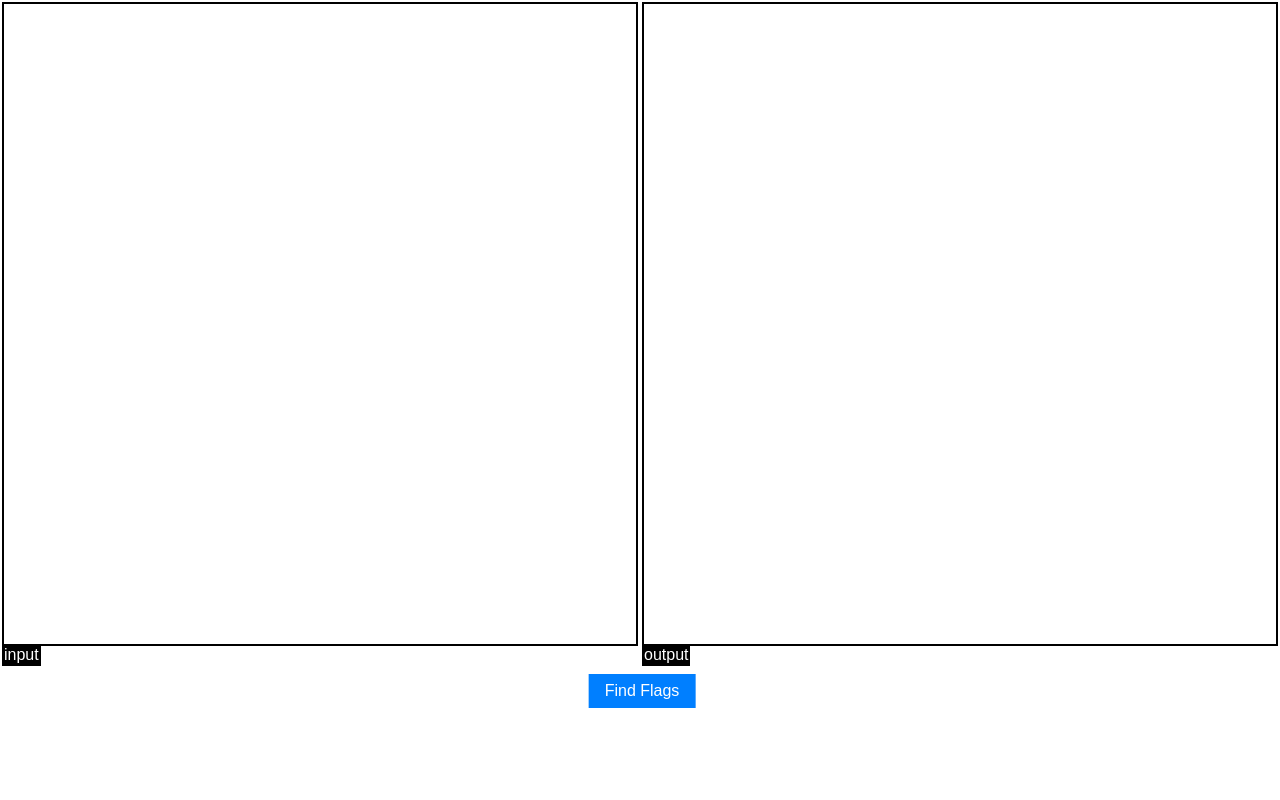
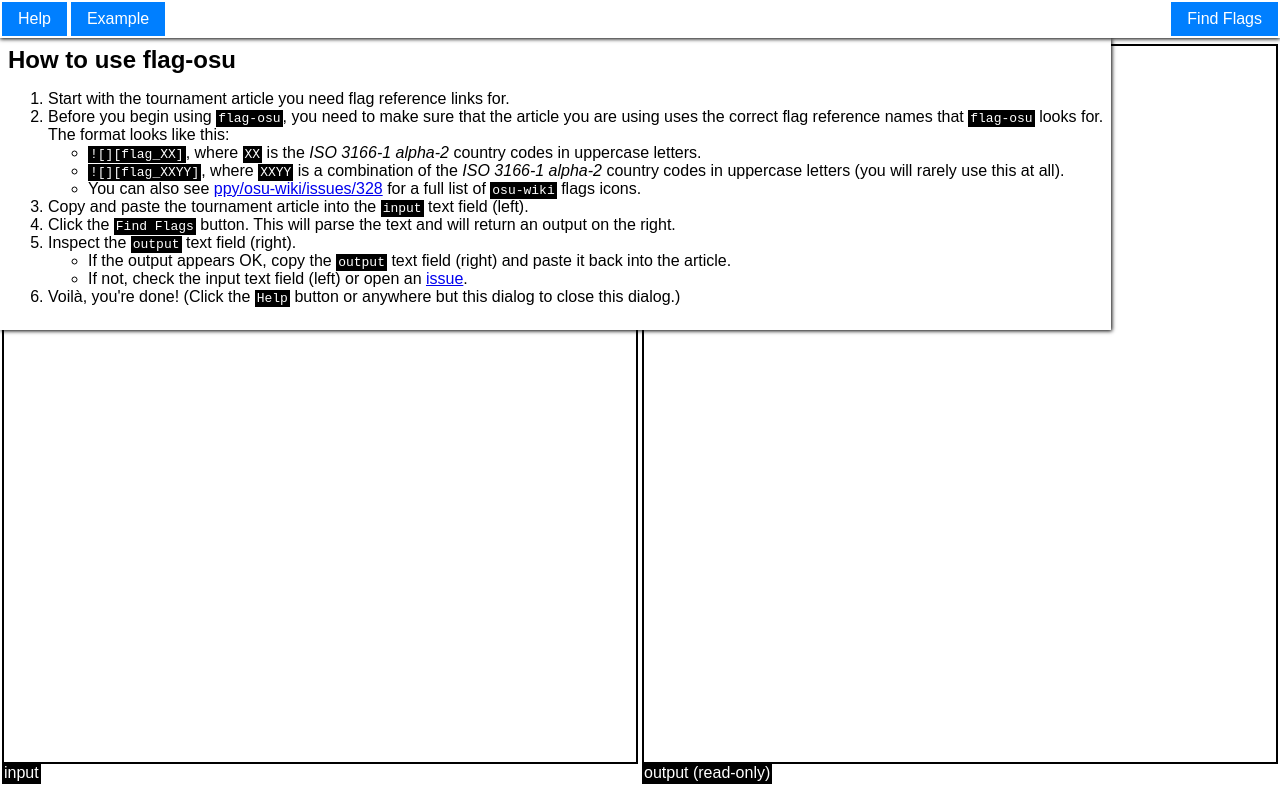
Before and after one commit to MegaApplePi/flag-wiki-osu, a plain HTML site: page index.html in a window 1280 px wide. Drawn offline with Linux system fonts and the light colour scheme.

Commit message:
add instructions, fix styles, prevent user input on output field

```diff
--- a/index.css
+++ b/index.css
@@ -1,13 +1,72 @@
+.button{
+  background: #007fff;
+  color: #fff;
+  cursor: pointer;
+  margin: 2px;
+  padding: 8px 16px;
+  transition: 100ms background;
+  user-select: none;
+}
+.button:hover{
+  background: #0059b3;
+}
+.button:active{
+  background: #0072e6;
+}
+
 html, body{ height: 100%; }
 body{
+  font-family: sans-serif;
+  margin: 0;
   padding: 0;
+  position: relative;
+  z-index: -10;
+}
+
+x-header{
+  background: #fff;
+  box-shadow: 0 1px 4px #000;
+  display: flex;
+  justify-content: space-between;
+  margin-bottom: 4px;
+  position: relative;
+}
+x-header > x-left{
+  display: flex;
+}
+x-accordion{
+  background: #fff;
+  box-shadow: 1px 1px 4px #000;
+  padding: 8px;
+  position: absolute;
+  top: 100%;
+  transform: translateY(0);
+  transition: 1s transform;
+  z-index: -1;
+}
+x-accordion[data-hidden]{
+  transform: translateY(calc(-100% - 4px));
+}
+x-accordion li p{
   margin: 0;
-  font-family: sans-serif;
 }
+x-accordion code{
+  background: #000;
+  color: #fff;
+  padding: 1px 2px;
+}
+x-accordion x-h2{
+  display: block;
+  font-size: 1.5em;
+  font-weight: bold;
+}
+
 x-container{
   display: flex;
-  height: calc(80%);
+  height: calc(100% - 36px - 3em);
   margin-bottom: 2em;
+  position: relative;
+  z-index: -2;
 }
 x-label{
   display: block;
@@ -47,25 +106,7 @@ x-output:before{
   left: -2px;
   bottom: -1.4em;
   color: #fff;
-  content: "output";
+  content: "output (read-only)";
   padding: 2px;
   position: absolute;
 }
-x-button{
-  background: #007fff;
-  color: #fff;
-  cursor: pointer;
-  left: 50%;
-  margin: 2px;
-  padding: 8px 16px;
-  position: absolute;
-  transition: 100ms background;
-  user-select: none;
-  transform: translate(-50%);
-}
-x-button:hover{
-  background: #0059b3;
-}
-x-button:active{
-  background: #0072e6;
-}
--- a/index.html
+++ b/index.html
@@ -5,6 +5,55 @@
     <link href="index.css" rel="stylesheet"/>
   </head>
   <body>
+    <x-header>
+      <x-left>
+        <x-help class="button">Help</x-help>
+        <x-example class="button">Example</x-example>
+      </x-left>
+      <x-patch class="button">Find Flags</x-patch>
+      <x-accordion>
+        <x-h2>How to use flag-osu</x-h2>
+        <ol>
+          <li>
+            <p>Start with the tournament article you need flag reference links for.</p>
+          </li>
+          <li>
+            <p>Before you begin using <code>flag-osu</code>, you need to make sure that the article you are using uses the correct flag reference names that <code>flag-osu</code> looks for.<br/>The format looks like this:</p>
+            <ul>
+              <li>
+                <p><code>![][flag_XX]</code>, where <code>XX</code> is the <em>ISO 3166-1 alpha-2</em> country codes in uppercase letters.</p>
+              </li>
+              <li>
+                <p><code>![][flag_XXYY]</code>, where <code>XXYY</code> is a combination of the <em>ISO 3166-1 alpha-2</em> country codes in uppercase letters (you will rarely use this at all).</p>
+              </li>
+              <li>
+                <p>You can also see <a href="https://github.com/ppy/osu-wiki/issues/328">ppy/osu-wiki/issues/328</a> for a full list of <code>osu-wiki</code> flags icons.</p>
+              </li>
+            </ul>
+          </li>
+          <li>
+            <p>Copy and paste the tournament article into the <code>input</code> text field (left).</p>
+          </li>
+          <li>
+            <p>Click the <code>Find Flags</code> button. This will parse the text and will return an output on the right.</p>
+          </li>
+          <li>
+            <p>Inspect the <code>output</code> text field (right).</p>
+            <ul>
+              <li>
+                <p>If the output appears OK, copy the <code>output</code> text field (right) and paste it back into the article.</p>
+              </li>
+              <li>
+                <p>If not, check the input text field (left) or open an <a href="https://github.com/MegaApplePi/flag-osu/issues">issue</a>.</p>
+              </li>
+            </ul>
+          </li>
+          <li>
+            <p>Voilà, you're done! (Click the <code>Help</code> button or anywhere but this dialog to close this dialog.)</p>
+          </li>
+        </ol>
+      </x-accordion>
+    </x-header>
     <x-container>
       <x-input>
         <textarea></textarea>
@@ -13,7 +62,6 @@
         <textarea></textarea>
       </x-output>
     </x-container>
-    <x-button>Find Flags</x-button>
     <script src="index.js"></script>
   </body>
 </html>
--- a/index.js
+++ b/index.js
@@ -1,26 +1,55 @@
 /* globals document */
 (function(){
   'use strict';
-  const $button = document.querySelectorAll('x-button')[0];
+  const $help = document.querySelectorAll('x-help')[0];
+  const $accordion = document.querySelectorAll('x-accordion')[0];
+  const $patch = document.querySelectorAll('x-patch')[0];
   const $input_text = document.querySelectorAll('x-input > textarea')[0];
   const $output_text = document.querySelectorAll('x-output > textarea')[0];
-  function _newKey(text){
+  document.body.addEventListener('click', function(e){
+    if( !$accordion.hasAttribute('data-hidden') ){
+      if( !e.path.includes($help) && !e.path.includes($accordion) )
+      {
+        $accordion.setAttribute('data-hidden', '');
+        document.cookie = 'help_visted=true';
+      }
+    }
+  });
+  if( document.cookie.replace(/(?:(?:^|.*;\s*)help_visted\s*\=\s*([^;]*).*$)|^.*$/, "$1") === 'true' ){
+    $accordion.setAttribute('data-hidden', '');
+  }
+
+  let output = "";
+
+  const regex = Object.freeze({
+    'newKey':function(text){
       let key_text1 = text.match(/_...?.?\]/)[0];
       let key_text2 = key_text1.substring(1, (key_text1.length - 1));
       return "[flag_" + key_text2.toUpperCase() + "]";
-  }
-  function _fixLink(text){
+    },
+    'fixLink':function(text){
       let link2 = text.match(/\/...?.?\./)[0];
       let link3 = link2.substring(1, (link2.length - 1));
       let ext = text.substring(text.lastIndexOf("."), text.length);
       return "/flag/" + link3.toUpperCase() + ext;
-  }
-  function _fixRef(text){
+    },
+    'fixRef':function(text){
       let ref2 = text.match(/_...?.?\]/)[0];
       let ref3 = ref2.substring(1, (ref2.length - 1));
       return "[flag_" + ref3.toUpperCase() + "]";
     }
-  $button.addEventListener('click', function(){
+  });
+  $help.addEventListener('click', function(){
+    if( $accordion.hasAttribute('data-hidden') ){
+      $accordion.removeAttribute('data-hidden');
+    }else{
+      $accordion.setAttribute('data-hidden', '');
+      if( document.cookie.replace(/(?:(?:^|.*;\s*)help_visted\s*\=\s*([^;]*).*$)|^.*$/, "$1") !== 'true' ){
+        document.cookie = 'help_visted=true';
+      }
+    }
+  });
+  $patch.addEventListener('click', function(){
     let lines = $input_text.value.split("\n");
     let flags_unsort = {};
     let flags_output = "";
@@ -37,7 +66,7 @@
             }else if( name2.length === 4 ){
               ext = ".png";
             }
-            let newKey = key[j].replace(key[j], _newKey);
+            let newKey = key[j].replace(key[j], regex.newKey);
             flags_unsort[newKey] = "/wiki/shared/flag/" + name2 + ext;
           }
         }
@@ -45,18 +74,17 @@
       let link1 = lines[i].match(/\/flag\/...?.?\.(gif|jpe?g|png)/g);
       if( link1 ){
         for( let j = 0; j < link1.length; j++ ){
-          lines[i] = lines[i].replace(link1[j], _fixLink);
+          lines[i] = lines[i].replace(link1[j], regex.fixLink);
         }
       }
       let ref1 = lines[i].match(/\[flag_...?.?\]/g);
       if( ref1 ){
         for( let j = 0; j < ref1.length; j++ ){
-          lines[i] = lines[i].replace(ref1[j], _fixRef);
+          lines[i] = lines[i].replace(ref1[j], regex.fixRef);
         }
       }
     }
     lines = lines.join('\n');
-    //end
     let flags_sort = {};
     Object.keys(flags_unsort).sort().forEach(function(key){
       flags_sort[key] = flags_unsort[key];
@@ -66,8 +94,8 @@
         flags_output += key + ": " + flags_sort[key] + "\n";
       }
     }
-    //console.log(flags_unsort, flags_sort);
     $output_text.value = lines + "\n" + flags_output;
+    output = $output_text.value;
   });
   $input_text.addEventListener('scroll', function(){
     $output_text.scrollTop = $input_text.scrollTop;
@@ -77,4 +105,8 @@
     $input_text.scrollTop = $output_text.scrollTop;
     $input_text.scrollLeft = $output_text.scrollLeft;
   });
+  $output_text.addEventListener('input', function(e){
+    this.value = output;
+    return false;
+  });
 })();
```
Lines whose indentation alone changed are shown as unchanged.
